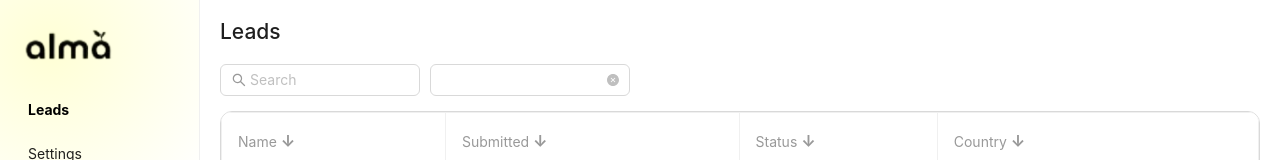
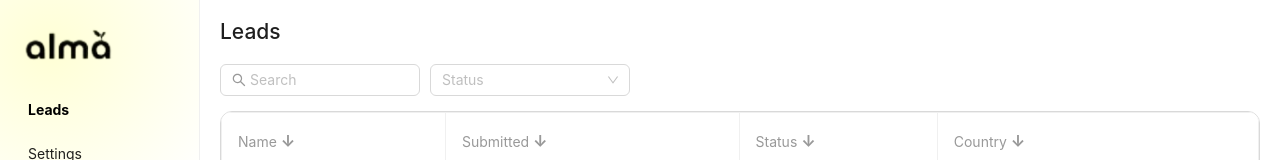
Before and after one commit to duarizwan25/Landing-Page-AntDesign, a React (Create React App) app: page / in a window 1280 px wide. Shown: the top 160 px of the page. Built offline with nearby package versions, Linux system fonts and the light colour scheme.

Commit message:
Update LeadsPage.js

```diff
--- a/src/LeadsPage.js
+++ b/src/LeadsPage.js
@@ -8,7 +8,7 @@ const { Sider, Content } = Layout;
 const { Option } = Select;
 
 const LeadsPage = () => {
-  const [statusFilter, setStatusFilter] = useState("");
+  const [statusFilter, setStatusFilter] = useState(null);
   const [searchText, setSearchText] = useState("");
   const [currentPage, setCurrentPage] = useState(1);
   const pageSize = 8;
```
